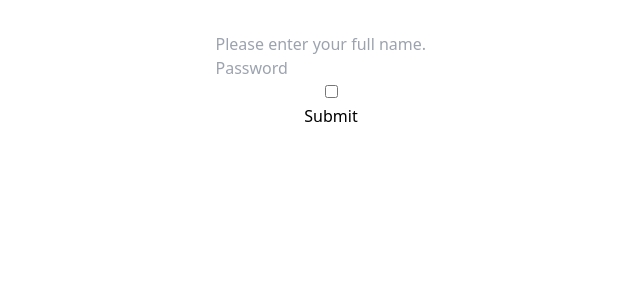
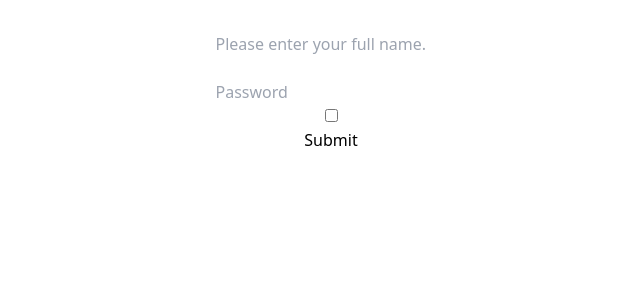
Before and after one commit to theiheu/ReactJs-EV, a React (Vite) app: page / in a window 1280 px wide. Shown: the top 300 px of the page, without its empty margins (309-949 px from the left). Built offline with nearby package versions, Linux system fonts and the light colour scheme.

Commit message:
set validation

```diff
--- a/src/form/Form.jsx
+++ b/src/form/Form.jsx
@@ -7,11 +7,19 @@ const Form = () => {
     password: "",
     hobby: "",
   });
-  console.log("🚀 ~ file: Form.jsx:11 ~ Form ~ data:", data);
+
+  const [err, setErr] = useState("");
+
+  const handleOnSubmit = (e) => {
+    e.preventDefault();
+    if (data.fullName == "") {
+      setErr("Name không đươc để trống.");
+    }
+  };
 
   return (
     <div>
-      <form action="" method="get" autoComplete="false">
+      <form action="" method="get" autoComplete="off" onSubmit={handleOnSubmit}>
         <input
           onChange={handleOnChange}
           name="fullName"
@@ -19,6 +27,8 @@ const Form = () => {
           placeholder="Please enter your full name."
           className="p-3 border-2 border-slate-400 shadow-md rounded-md outline-none"
         />{" "}
+        <br />
+        <span className="fullNameErr text-red-800">{err}</span>
         <br />
         <input
           onChange={handleOnChange}
```
